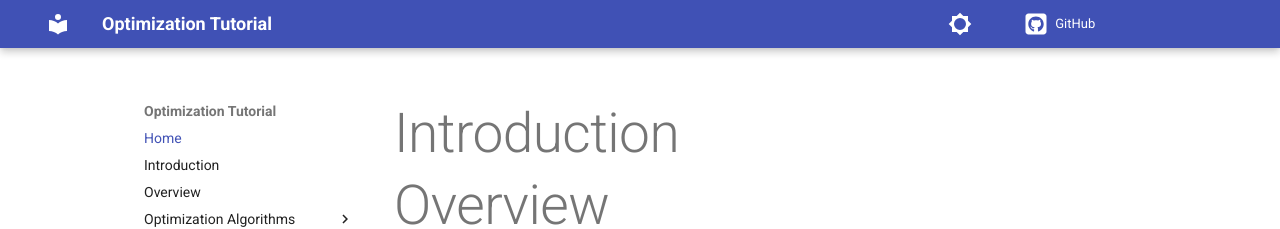
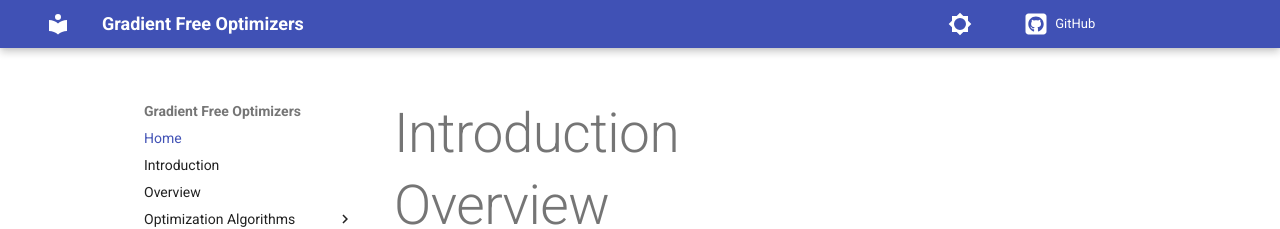
Before and after one commit to SimonBlanke/gradient-free-optimizers-documentation, an MkDocs documentation site: the page built from docs/index.md, in a window 1280 px wide. Shown: the top 229 px of the page. Built offline with MkDocs 1.6.1 and Material for MkDocs 9.7.7, drawn with Linux system fonts in a browser that asks for light colours; comment, search, counter and statistics services are not loaded; the version menu is left out.

Commit message:
update mkdocs.yml

```diff
--- a/mkdocs.yml
+++ b/mkdocs.yml
@@ -1,8 +1,8 @@
-site_name: Optimization Tutorial
-# site_url: https://optimization-tutorial.com/
+site_name: Gradient Free Optimizers
+# site_url: https://gradient-free-optimizers-documentation.com/
 
-repo_url: https://github.com/SimonBlanke/optimization-tutorial
-# edit_uri: ""
+repo_url: https://github.com/SimonBlanke/Gradient-Free-Optimizers
+edit_uri: ""
 
 markdown_extensions:
   - attr_list
@@ -49,13 +49,13 @@ nav:
       - Hill Climbing: optimizers/hill_climbing.md
       - Stochastic Hill Climbing: optimizers/stochastic_hill_climbing.md
       - Simulated Annealing: optimizers/simulated_annealing.md
+      - Downhill Simplex Optimization: optimizers/downhill_simplex.md
       - Pattern Search: optimizers/pattern_search.md
       - Powell's Method: optimizers/powells_method.md
-      - Downhill Simplex Optimization: optimizers/downhill_simplex.md
+      - Random Restart Hill Climbing: optimizers/random_restart_hill_climbing.md
       - Random Search: optimizers/random_search.md
       - Random Annealing: experimental/random_annealing.md
       - Grid Search: optimizers/grid_search.md
-      - Random Restart Hill Climbing: optimizers/random_restart_hill_climbing.md
       - Parallel Tempering: optimizers/parallel_tempering.md
       - Particle Swarm Optimization: optimizers/particle_swarm_optimization.md
       - Evolution Strategy: optimizers/evolution_strategy.md
```
